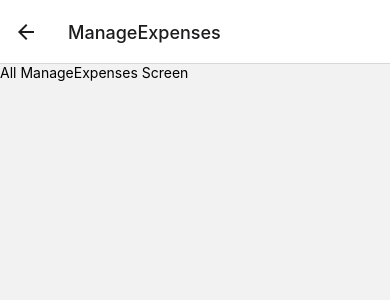
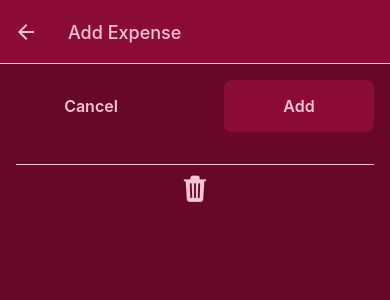
Before and after one commit to Nayni19/Expense-Tracker-App, a React Native app: screen /ManageExpenses in a window 390 px wide. Shown: the top 300 px of the page. Built offline with nearby package versions, Linux system fonts and the light colour scheme.

Commit message:
Manage Expenses Screen

```diff
--- a/App.js
+++ b/App.js
@@ -13,13 +13,10 @@ import Icon from "./UI/Icon";
 export default function App() {
   const Stack = createNativeStackNavigator();
   const Tab = createBottomTabNavigator();
-  const pressHandler = () => {
-    console.log("Pressed");
-  };
   const ExpensesOverview = () => {
     return (
       <Tab.Navigator
-        screenOptions={{
+        screenOptions={({ navigation }) => ({
           headerTintColor: GlobalStyles.colors.primary100,
           headerStyle: { backgroundColor: GlobalStyles.colors.primary700 },
           tabBarStyle: { backgroundColor: GlobalStyles.colors.primary700 },
@@ -31,11 +28,11 @@ export default function App() {
                 size={30}
                 color={tintColor}
                 icon="add"
-                onPress={pressHandler}
+                onPress={() => navigation.navigate("ManageExpenses")}
               />
             );
           },
-        }}
+        })}
       >
         <Tab.Screen
           name="RecentExpenses"
@@ -64,13 +61,24 @@ export default function App() {
     <>
       <StatusBar style="light" />
       <NavigationContainer>
-        <Stack.Navigator>
+        <Stack.Navigator
+          screenOptions={{
+            headerTintColor: GlobalStyles.colors.primary100,
+            headerStyle: { backgroundColor: GlobalStyles.colors.primary700 },
+          }}
+        >
           <Stack.Screen
             name="ExpensesOverview"
             component={ExpensesOverview}
             options={{ headerShown: false }}
           />
-          <Stack.Screen name="ManageExpenses" component={ManageExpenses} />
+          <Stack.Screen
+            name="ManageExpenses"
+            component={ManageExpenses}
+            options={{
+              presentation: "modal",
+            }}
+          />
         </Stack.Navigator>
       </NavigationContainer>
     </>
--- /dev/null
+++ b/components/Button.js
@@ -0,0 +1,64 @@
+import { Pressable, StyleSheet, View, Text } from "react-native";
+import { GlobalStyles } from "../styles";
+
+const Button = ({ children, mode, style, onPress }) => {
+  return (
+    <View style={styles.root}>
+      <Pressable
+        onPress={onPress}
+        style={({ pressed }) => pressed && [styles.pressed]}
+      >
+        <View>
+          <View
+            style={
+              mode === "flat"
+                ? [styles.outerContainer, styles.flatContainer, style]
+                : [styles.outerContainer, style]
+            }
+          >
+            <Text
+              style={
+                mode === "flat"
+                  ? [styles.textBox, styles.flatText]
+                  : styles.textBox
+              }
+            >
+              {children}
+            </Text>
+          </View>
+        </View>
+      </Pressable>
+    </View>
+  );
+};
+
+export default Button;
+
+const styles = StyleSheet.create({
+  root: {
+    margin: 16,
+  },
+  outerContainer: {
+    padding: 16,
+    backgroundColor: GlobalStyles.colors.primary700,
+    justifyContent: "center",
+    alignItems: "center",
+    borderRadius: 8,
+  },
+  flatContainer: {
+    backgroundColor: "transparent",
+  },
+  textBox: {
+    color: GlobalStyles.colors.primary100,
+    fontSize: 16,
+    fontWeight: 600,
+  },
+  flatText: {
+    color: GlobalStyles.colors.primary100,
+  },
+  pressed: {
+    opacity: 0.5,
+    backgroundColor: GlobalStyles.colors.primary100,
+    borderRadius: 8,
+  },
+});
--- a/components/ExpensesOutput/ExpenseItem.js
+++ b/components/ExpensesOutput/ExpenseItem.js
@@ -1,10 +1,18 @@
 import { Pressable, View, Text, StyleSheet } from "react-native";
 import { GlobalStyles } from "../../styles";
 import getFormattedDate from "../../util/date";
+import { useNavigation } from "@react-navigation/native";
 
-const ExpenseItem = ({ desc, date, amount }) => {
+const ExpenseItem = ({ id, desc, date, amount }) => {
+  const navigation = useNavigation();
+  const pressHandler = () => {
+    navigation.navigate("ManageExpenses", { expenseId: id });
+  };
   return (
-    <Pressable style={({ pressed }) => pressed && styles.press}>
+    <Pressable
+      onPress={pressHandler}
+      style={({ pressed }) => pressed && styles.press}
+    >
       <View style={styles.root}>
         <View style={styles.descContainer}>
           <Text style={styles.descText}>{desc}</Text>
--- a/screens/ManageExpenses.js
+++ b/screens/ManageExpenses.js
@@ -1,11 +1,69 @@
-import { Text,View } from "react-native";
+import { useLayoutEffect } from "react";
+import { StyleSheet, Text, View } from "react-native";
+import { Ionicons } from "@expo/vector-icons";
+import { GlobalStyles } from "../styles";
+import Button from "../components/Button";
 
-const ManageExpenses = () => {
+const ManageExpenses = ({ navigation, route }) => {
+  const id = route.params?.expenseId;
+  const isEditing = !!id;
+
+  const onCancelHandler = () => {};
+  const onConfirmHandler = () => {};
+  const ondeleteHandler = () => {};
+
+  useLayoutEffect(() => {
+    navigation.setOptions({
+      title: isEditing ? "Edit Expense" : "Add Expense",
+    });
+  }, [isEditing, navigation]);
+
   return (
-    <View>
-      <Text>All ManageExpenses Screen</Text>
+    <View style={styles.root}>
+      <View style={styles.buttons}>
+        <Button
+          mode={"flat"}
+          style={styles.buttonStyle}
+          onPress={onCancelHandler}
+        >
+          Cancel
+        </Button>
+        <Button style={styles.buttonStyle} onPress={onConfirmHandler}>
+          {isEditing ? "Confirm" : "Add"}
+        </Button>
+      </View>
+      <View style={styles.delContainer}>
+        <Ionicons
+          size={30}
+          name="trash"
+          color={GlobalStyles.colors.primary100}
+          onPress={ondeleteHandler}
+        />
+      </View>
     </View>
   );
 };
 
 export default ManageExpenses;
+
+const styles = StyleSheet.create({
+  root: {
+    flex: 1,
+    backgroundColor: GlobalStyles.colors.primary800,
+  },
+  delContainer: {
+    justifyContent: "center",
+    alignItems: "center",
+    padding: 8,
+    margin: 16,
+    borderTopWidth: 1,
+    borderTopColor: GlobalStyles.colors.primary100,
+  },
+  buttons: {
+    flexDirection: "row",
+    justifyContent: "space-between",
+  },
+  buttonStyle: {
+    minWidth: 150,
+  },
+});
```
